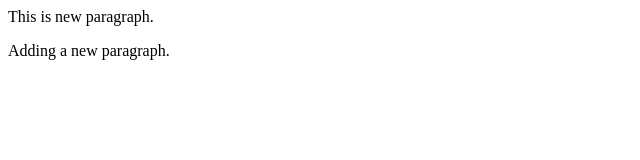
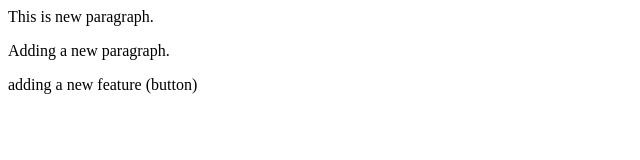
Before and after one commit to SharmaS1402/local-repo, a plain HTML site: page index.html in a window 1280 px wide. Shown: the whole page, without its empty margins (0-640 px from the left). Drawn offline with Linux system fonts and the light colour scheme.

Commit message:
add new feature (button)

```diff
--- a/index.html
+++ b/index.html
@@ -1,2 +1,3 @@
 <p>This is new paragraph.</p>
 <p>Adding a new paragraph.</p>
+<p>adding a new feature (button)</p>
```
